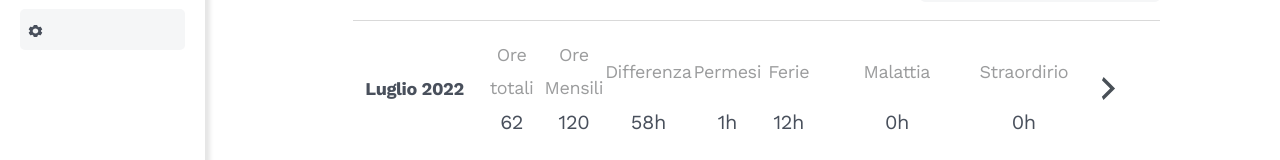
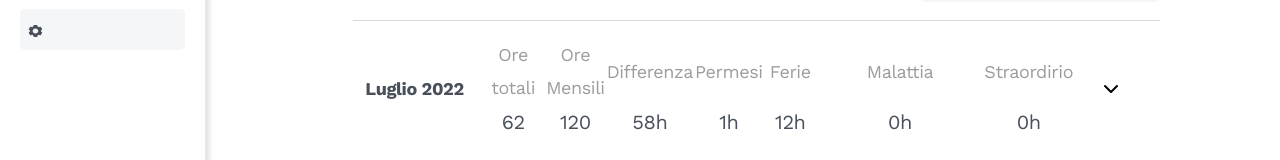
Before and after one commit to Hasan0734/portal-dashboard, a React (Create React App) app: page /dependenti in a window 1280 px wide. Shown: the part 598-758 px from the top of the page. Built offline with nearby package versions, Linux system fonts and the light colour scheme.

Commit message:
some button added

```diff
--- a/src/components/Dipendenti/Table/Table.js
+++ b/src/components/Dipendenti/Table/Table.js
@@ -1,4 +1,5 @@
 import React, { Component } from "react";
+import { ChevronDown } from "react-feather";
 import { directionArrrow } from "../../../assets/svg/svg";
 
 import "./Table.css";
@@ -6,10 +7,21 @@ import TableData from "./TableData";
 
 export default class Table extends Component {
 
+  constructor(props){
+    super(props)
+    this.state = {
+      isOpen: false
+    }
+  }
 
+  handleCollapse =()=> {
+    this.useState({
+      isOpen: !this.state.isOpen
+    })
+  }
   render() {
 
-
+  console.log(this.state.isOpen)
     return (
       <div className="mt-3">
         <table className="table_area w-100">
@@ -30,7 +42,7 @@ export default class Table extends Component {
                 className="text-center"
                 rowspan="2"
               >
-                <button onClick={() => handleCollapse()} className="table_collapse_btn">{directionArrrow}</button>
+                <button onClick={() => this.handleCollapse()} className="table_collapse_btn">{ this.state.isOpen ? directionArrrow : <ChevronDown/>}</button>
               </th>
             </tr>
             <tr>
```
